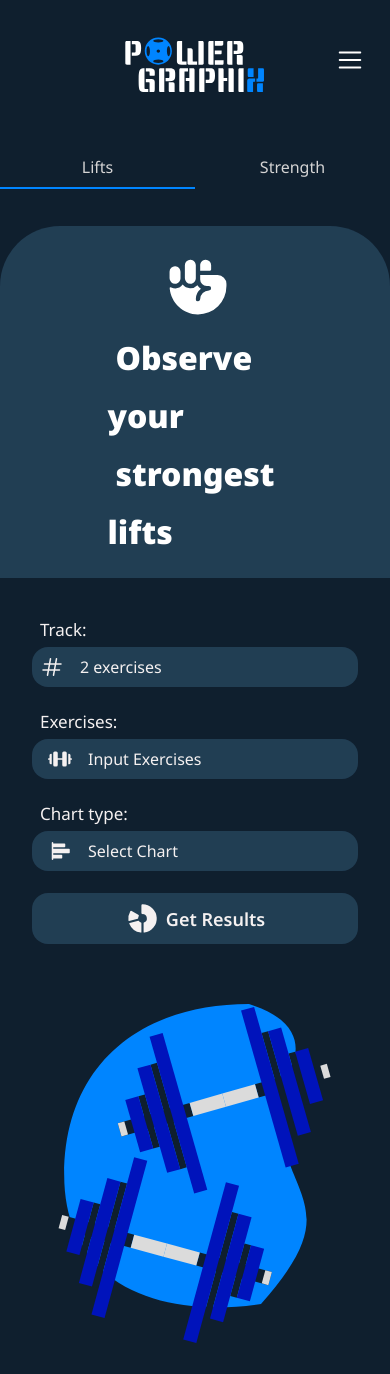
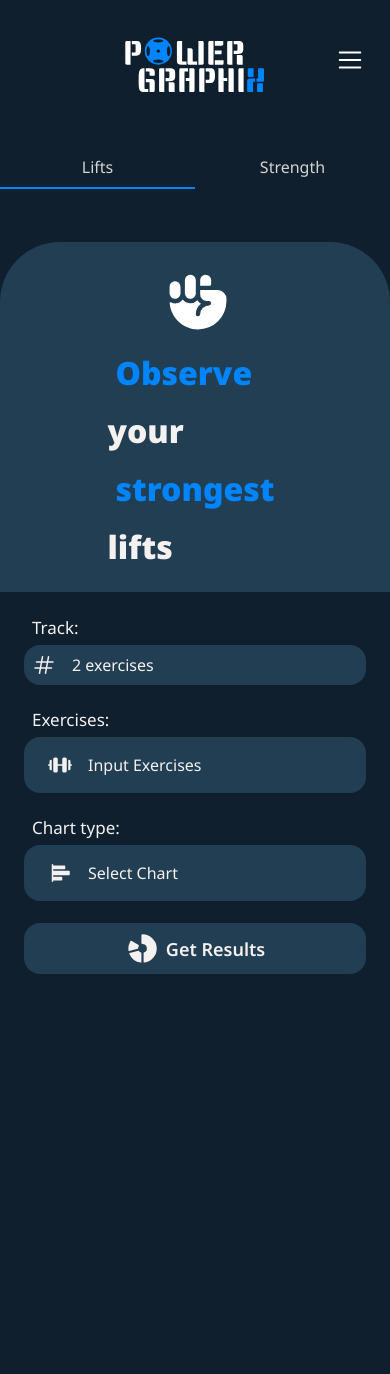
Before and after one commit to AtanasovCode/lift-log, a React (Vite) app: page /input-stats in a window 390 px wide. After the commit the page ends 998 px from the top, so only its background shows below. Built offline with nearby package versions, Linux system fonts and the light colour scheme; a web font is replaced by a local one.

Commit message:
transformed input styling to mobile-first - removed illustration - centered all inputs - removed text description - centered tabs

```diff
--- a/src/components/Nav.jsx
+++ b/src/components/Nav.jsx
@@ -74,6 +74,11 @@ const Navigation = styled.nav`
     @media (max-width: 768px) {
         align-items: center;
         justify-content: center;
+    }
+
+    @media (min-width: 1024px) {
+        padding: 1rem 4rem;
+        margin-bottom: 1rem;
     }
 `;
 
--- a/src/components/input-stats/LiftStats.jsx
+++ b/src/components/input-stats/LiftStats.jsx
@@ -70,11 +70,6 @@ const LiftStats = ({ errorActive, setErrorActive }) => {
         <Styled.Container>
             {showMultipleExercises && <Styled.Tint />}
             {showCharts && <Styled.Tint />}
-            <Styled.ImageContainer>
-                <Styled.Illustration
-                    src={illustration}
-                />
-            </Styled.ImageContainer>
 
             {/*Components for selecting chart type, exercises...*/}
             {showCharts && <ChartSelect setChartType={setChartType} getChartIcon={getChartIcon} />}
@@ -215,6 +210,10 @@ const DropdownContainer = styled.div`
     color: ${props => props.theme.text};
     padding: .5rem;
     border-radius: 16px;
+
+    @media (min-width: 768px) {
+        padding: 1.1rem 1.6rem;
+    }
 `;
 
 const DropdownValue = styled.div`
--- a/src/components/input-stats/StrengthStats.jsx
+++ b/src/components/input-stats/StrengthStats.jsx
@@ -51,13 +51,6 @@ const StrengthStats = () => {
 
     return (
         <Styled.Container>
-            <Styled.ImageContainer>
-                <Styled.Illustration
-                    src={illustration}
-                    alt="illustration of a man carrying a barbell with weight"
-                />
-            </Styled.ImageContainer>
-
             <Styled.TextContainer>
                 <Styled.TextWrapper>
                     <Styled.Heading color={theme.accent}>
--- a/src/components/input-stats/Tabs.jsx
+++ b/src/components/input-stats/Tabs.jsx
@@ -41,7 +41,12 @@ const TabsContainer = styled.div`
     }
 
     @media (min-width: 1024px) {
-        width: 30%;
+        width: 75%;
+        max-width: 75rem;
+    }
+
+    @media (min-width: 1330px) {
+        width: 50%;
     }
 `;
 
--- a/src/routes/InputStats.jsx
+++ b/src/routes/InputStats.jsx
@@ -27,15 +27,16 @@ const InputStats = () => {
             {/* Outlet used for navigating to child routes */}
             <Outlet />
             <Nav />
-            <Tabs />
-            {
-                activeTab === "lifts" ?
-                    <LiftStats
-                    />
-                    :
-                    <StrengthStats
-                    />
-            }
+
+            <Wrapper>
+                <Tabs />
+                {
+                    activeTab === "lifts" ?
+                        <LiftStats />
+                        :
+                        <StrengthStats />
+                }
+            </Wrapper>
         </Container>
     );
 }
@@ -44,7 +45,8 @@ export default InputStats;
 
 
 const Container = styled.div`
-    min-height: 100vh;
+    min-height: 100dvh;
+    width: 100vw;
     display: flex;
     flex-direction: column;
     align-items: flex-start;
@@ -56,3 +58,11 @@ const Container = styled.div`
         height: 100vh;
     `}
 `;
+
+const Wrapper = styled.div`
+    width: 100%;
+    display: flex;
+    flex-direction: column;
+    align-items: center;
+    justify-content: center;
+`;
--- a/src/styles/Styled.Stats.jsx
+++ b/src/styles/Styled.Stats.jsx
@@ -1,18 +1,24 @@
 import styled from "styled-components";
 
 export const Container = styled.div`
+    width: 100%;
     display: flex;
-    flex-direction: row-reverse;
-    align-items: stretch;
-    justify-content: space-between;
-    width: 100%;
+    flex-direction: column-reverse;
+    align-items: center;
+    justify-content: center;
     color: ${props => props.theme.text};
     background-color: ${props => props.theme.background};
-    padding: 1rem 2rem;
+    margin-top: 4rem;
 
-    @media (max-width: 768px) {
-        flex-direction: column-reverse;
-        padding: 1rem 0;
+    @media (min-width: 1024px) {
+        width: 75%;
+        max-width: 75rem;
+        margin-top: 3rem;
+    }
+
+
+    @media (min-width: 1330px) {
+        width: 50%;
     }
 `;
 
@@ -26,62 +32,35 @@ export const Tint = styled.div`
     z-index: 6;
 `;
 
-export const ImageContainer = styled.div`
-    flex: 1;
-    display: flex;
-    align-items: center;
-    justify-content: center;
-
-    @media (max-width: 768px) {
-        margin-top: 3rem;
-    }
-`;
-
-export const Illustration = styled.img`
-    width: 60%;
-
-    @media (max-width: 1024px) {
-        width: 80%;
-    }
-
-    @media (max-width: 768px) {
-        width: 70%;
-    }
-
-    @media (max-width: 550px) {
-        width: 80%;
-    }
-`;
-
 
 export const TextContainer = styled.div`
-    flex: 1;
+    width: 100%;
     display: flex;
     align-items: center;
     justify-content: space-evenly;
-    padding: 0 1rem;
-
-    @media (max-width: 768px) {
-        padding: 0;
-    }
 `;
 
 export const TextWrapper = styled.div`
+    width: 100%;
     display: flex;
     flex-direction: column;
     align-items: flex-start;
     justify-content: flex-start;
-
-    @media (max-width: 768px) {
-        width: 100%;
-    }
 `;
 
 export const Heading = styled.div`
     display: flex;
     align-items: center;
     justify-content: center;
-    position: relative;
+    flex-direction: column-reverse;
+    width: 100%;
+    animation: slideIn .456s ease-in-out 1;
+    border-radius: 60px;
+    border-bottom-left-radius: 0;
+    border-bottom-right-radius: 0;
+    background-color: ${props => props.theme.secondary};
+    padding: 1.5rem 2.5rem;
+
 
     @keyframes slideIn {
         from {
@@ -97,120 +76,133 @@ export const Heading = styled.div`
         }
     }
 
-    @media (max-width: 768px) {
+    @media (min-width: 1024px) {
+        flex-direction: row;
+        position: relative;
+        animation: none;
+        flex-direction: row-reverse;
+        border-radius: 16px;
         width: 100%;
-        flex-direction: column-reverse;
-        margin-top: 2rem;
-        animation: slideIn .456s ease 1;
-        border-radius: 60px;
-        border-bottom-left-radius: 0;
-        border-bottom-right-radius: 0;
-        background-color: ${props => props.theme.secondary};
-        padding: 25px 0;
+        margin-bottom: 2.5rem;
     }
 `;
 
 
 export const Title = styled.div`
     font-size: 2rem;
-    font-weight: 700;
+    font-weight: 900;
     color: ${props => props.theme.text};
+    display: flex;
+    flex-direction: column;
+    align-items: flex-start;
+    justify-content: center;
 
-    @media (max-width: 930px) {
-        font-size: 1.5rem;
+    @media (min-width: 1024px) {
+        font-size: 2rem;
+        font-weight: 900;
+        flex-direction: row;
+        align-items: center;
     }
 
 
     @media (max-width: 768px) {
-        font-weight: 900;
-        font-size: 2rem;
-        display: flex;
-        flex-direction: column;
-        align-items: flex-start;
-        justify-content: center;
-        color: #fff;
+
     }
 `;
 
 export const Fancy = styled.span`
     color: ${props => props.color};
-    margin: 0 6px;
-    text-align: center;
+    margin: 7px 0;
+    border-radius: 8px;
+    padding: 8px;
+    color: ${props => props.color};
 
-    @media (max-width: 768px) {
-        color: ${props => props.color};
-        margin: 7px 0;
-        border-radius: 8px;
-        padding: 8px;
-        color: #fff;
+    @media (min-width: 1024px) {
+        margin: 0 6px;
+        text-align: center;
     }
 `;
 
 export const Icon = styled.div`
     margin-left: 6px;
-    width: 0;
-    height: 0;
+    width: 70px;
+    height: 70px;
 
-    @media (max-width: 768px) {
+    @media (min-width: 550px) {
         width: 90px;
         height: 90px;
+
     }
 
-    @media (max-width: 550px) {
-        width: 70px;
-        height: 70px;
-
+    @media (min-width: 1024px) {
+        width: 75px;
+        height: 75px;
     }
 `;
 
 export const InputContainer = styled.div`
-    width: 100%;
     display: flex;
+    flex-direction: column;
     align-items: center;
     justify-content: flex-start;
-    margin-top: 2.5rem;
+    width: 100%;
+    padding: 1.5rem;
 
-    @media (max-width: 768px) {
-        padding: 0 2rem;
+    @media (min-width: 768px) {
+        padding: 3.5rem;
+    }
+
+    @media (min-width: 1024px) {
+        padding: 0;
     }
 `;
 
 export const Inputs = styled.div`
+    width: 100%;
     display: grid;
     grid-template-columns: repeat(1, 1fr);
-    width: 100%;
 `;
 
 export const LabelContainer = styled.div`
+    display: flex;
+    flex-direction: column;
+    align-items: center;
+    justify-content: flex-start;
     width: 100%;
-    display: flex;
-    align-items: center;
-    justify-content: center;
     margin-bottom: 1.4rem;
     position: relative;
 
-    @media (max-width: 768px) {
-        flex-direction: column;
+    @media (min-width: 768px) {
+        flex-direction: row;
         justify-content: center;
+        margin-bottom: 2.3rem;
+    }
+
+    @media (min-width: 1024px) {
+        margin-bottom: 1.5rem;
     }
 `;
 
 export const InputFieldContainer = styled.div`
-    font-size: 16px;
-    padding: .5rem 1rem;
+    font-size: 1rem;
+    width: 100%;
+    padding: 1rem 1.5rem;
     border-radius: 16px;
     display: flex;
     align-items: center;
     justify-content: flex-start;
     position: relative;
-    width: 100%;
     background-color: ${props => props.theme.secondary};
     color: ${props => props.theme.text};
     user-select: none;
     cursor: pointer;
 
-    @media (max-width: 768px) {
-        margin-left: 0;
+    @media (min-width: 768px) {
+        padding: 1.1rem 1.6rem;
+    }
+
+    @media (min-width: 768px) {
+        padding: .9rem 1.3rem;
     }
 `;
 
@@ -230,6 +222,7 @@ export const LabelText = styled.div`
 `;
 
 export const SelectField = styled.select`
+    width: 100%;
     background-color: ${props => props.theme.secondary};
     color: ${props => props.theme.text};
     border: none;
```
